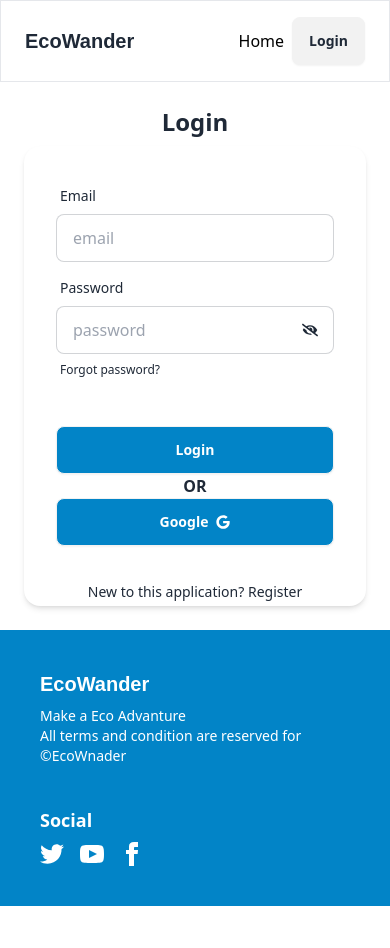
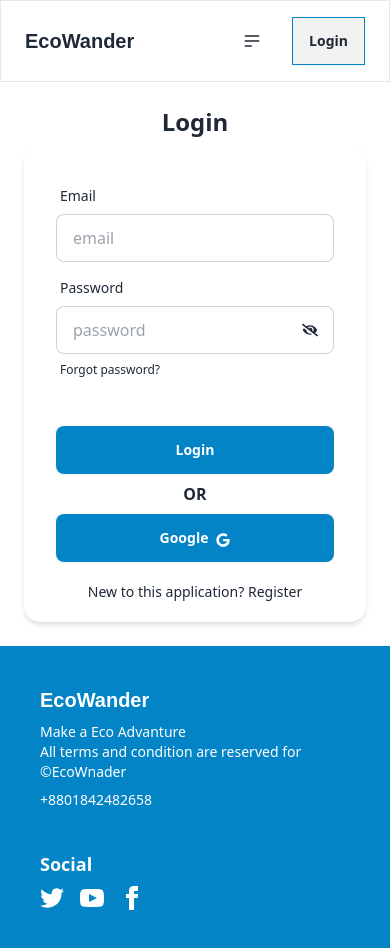
Before and after one commit to Rupon100/EcoWander, a React (Vite) app: page /login in a window 390 px wide. Before the commit the page ends 906 px from the top, so only its background shows below. Built offline with nearby package versions, Linux system fonts and the light colour scheme; no server answers; a web font is replaced by a local one.

Commit message:
login with google functionality added

```diff
--- a/src/Components/Banner.jsx
+++ b/src/Components/Banner.jsx
@@ -18,7 +18,7 @@ const Banner = () => {
         slidesPerView={1}
         pagination={{ clickable: true }}
         navigation={true}
-        className='h-screen border border-red-600'
+        className='h-screen'
       >
         <SwiperSlide>
             <Slider2 />
--- a/src/Components/Footer.jsx
+++ b/src/Components/Footer.jsx
@@ -10,6 +10,7 @@ const Footer = () => {
                     <br />
                      All terms and condition are reserved for	&#169;EcoWnader
                   </p>
+                  <p>+8801842482658</p>
                 </aside>
                 <nav>
                   <h6 className="text-white font-semibold text-lg">Social</h6>
--- a/src/Components/Header.jsx
+++ b/src/Components/Header.jsx
@@ -1,19 +1,30 @@
-import { useContext } from 'react';
+import { useContext, useState } from 'react';
 import { Link, NavLink } from 'react-router-dom';
 import { AuthContext } from '../AuthProvider/AuthProvider';
+import { IoMenuSharp } from "react-icons/io5";
 
 const Header = () => {
     const { user, logout } = useContext(AuthContext);
+    const [isOpen, setIsopen] = useState(false);
 
     const handleLogOut = () => {
         logout();
     }
 
+    const handleMenu = () => {
+        setIsopen(!isOpen)
+    }
+
+    const closeMenu = () => {
+        setIsopen(false);
+    }
+
     return (
         <div className='flex justify-between items-center px-6 md:px-8 py-4 border border-b'>
             <h2 className='logo font-bold  text-xl cursor-pointer'>EcoWander</h2>
-            <div className='flex items-center gap-2'>
-                <ul className='flex gap-4 justify-center items-center'>
+            <div className='flex items-center gap-4 relative'>
+
+                <ul className='hidden md:flex gap-4 justify-center items-center'>
                     <NavLink to='/' className={({ isActive }) => isActive ? 'bg-sky-600 text-white p-2 rounded-md border-none' : 'text-black'} >Home</NavLink>
                     {
                         user && <div className='space-x-4'>
@@ -21,12 +32,42 @@ const Header = () => {
                             <NavLink to='/profile' className={({ isActive }) => isActive ? 'bg-sky-600 text-white p-2 rounded-md border-none' : 'text-black'}>My Profile</NavLink>
                         </div>
                     }
-                    {/* <NavLink to='/about' className={({ isActive }) => isActive ? 'bg-sky-600 text-white p-2 rounded-md border-none' : 'text-black'}>About</NavLink>
-                    <NavLink to='/contact' className={({ isActive }) => isActive ? 'bg-sky-600 text-white p-2 rounded-md border-none' : 'text-black'}>Contact</NavLink> */}
                 </ul>
 
+                {/* <IoMenuSharp className='w-8 h-8' /> */}
+
+
+                <div className="dropdown md:hidden z-10">
+                  <div tabIndex={0} role="button" className="btn btn-ghost btn-circle">
+                    <svg
+                      xmlns="http://www.w3.org/2000/svg"
+                      className="h-5 w-5"
+                      fill="none"
+                      viewBox="0 0 24 24"
+                      stroke="currentColor">
+                      <path
+                        strokeLinecap="round"
+                        strokeLinejoin="round"
+                        strokeWidth="2"
+                        d="M4 6h16M4 12h16M4 18h7" />
+                    </svg>
+                  </div>
+                  <ul
+                    tabIndex={0}
+                    className="menu right-4 absolute z-11 menu-sm dropdown-content bg-white rounded-box z-[1] mt-3 w-52 p-2 shadow flex flex-col gap-2">
+                       <NavLink to='/' className={({ isActive }) => isActive ? 'bg-sky-600 text-white p-2 rounded-md border-none' : 'text-black'} >Home</NavLink>
+                        {
+                            user && <div className='flex flex-col gap-2'>
+                                <NavLink to='/update-profile' className={({ isActive }) => isActive ? 'bg-sky-600 text-white p-2 rounded-md border-none' : 'text-black'}>Update Profile</NavLink>
+                                <NavLink to='/profile' className={({ isActive }) => isActive ? 'bg-sky-600 text-white p-2 rounded-md border-none' : 'text-black'}>My Profile</NavLink>
+                            </div>
+                        }
+                  </ul>
+                </div>
+
+
                 {
-                    user ? <button onClick={handleLogOut} className='btn'>Log out</button> : <Link to='/login' className='btn'>Login</Link>
+                    user ? <button onClick={handleLogOut} className='btn border border-sky-600 rounded-none'>Log out</button> : <Link to='/login' className='btn border border-sky-600 rounded-none'>Login</Link>
                 }
             </div>
         </div>
--- a/src/Experiances/Details.jsx
+++ b/src/Experiances/Details.jsx
@@ -25,12 +25,7 @@ const Details = () => {
                 confirmButtonText: "Ok"
             });
         }
-
-
-
     }
-
-
 
     return (
         <div className="max-w-4xl mx-auto">
@@ -38,7 +33,7 @@ const Details = () => {
                <div className="w-ful h-64 md:w-full">
                   <img className="w-full h-full object-cover rounded-md" src={image} alt="details image" />
                </div>
-               <div className="w-full md:w-full p-2 space-y-4">
+               <div className="w-full md:w-full p-2 space-y-2 md:space-y-4">
                  <span className="font-medium text-sm border p-1 rounded">{categoryName}</span>
                  <h1 className="font-semibold text-2xl">{title}</h1>
                  <p className="text-sm">{shortDescription}</p>
--- a/src/Pages/About.jsx
+++ b/src/Pages/About.jsx
@@ -3,10 +3,10 @@ import grpImg from '../assets/travel-grp.jpg'
 const About = () => {
     return (
         <div className='my-16  flex gap-6 flex-col justify-center items-center text-center'>
-            <div className='space-y-2 w-4/5'>
+            <div className='space-y-2 px-2 w-full md:w-4/5'>
                <span className='text-sm font-semibold text-sky-600'>Know Everything About Us</span>
                <h1 className='text-2xl md:text-4xl font-semibold'>About Our Team</h1>
-               <p className='text-gray-800'>Eco Adventure is an exciting journey into the heart of nature, designed to combine outdoor thrills with a commitment to environmental stewardship. This adventure offers participants the chance to explore pristine landscapes, engage in activities like hiking, kayaking, and wildlife observation, all while learning about conservation efforts and sustainable practices. Ideal for eco-conscious travelers and nature lovers, Eco Adventure aims to leave minimal impact on the environment.</p>
+               <p className='text-gray-800'>Eco Adventure is an exciting journey into the heart of nature, designed to combine outdoor thrills with a commitment to environmental stewardship. <span className='hidden md:inline'>This adventure offers participants the chance to explore pristine landscapes, engage in activities like hiking, kayaking, and wildlife observation, all while learning about conservation efforts and sustainable practices. Ideal for eco-conscious travelers and nature lovers, Eco Adventure aims to leave minimal impact on the environment.</span> </p>
             </div>
             <div className='w-full'>
                 <img className='h-[400px] w-full object-cover' src={grpImg} alt="Group Image" />
--- a/src/Pages/Login.jsx
+++ b/src/Pages/Login.jsx
@@ -96,15 +96,18 @@ const Login = () => {
                   <span className="text-red-500 text-xs font-semibold">{error}</span>
 
                   <div className="form-control mt-6">
-                    <button className="btn bg-sky-600 text-white hover:bg-sky-600">Login</button>
-                    <p className="text-center font-semibold">OR</p>
-                    <button onClick={handleGoogle} className="btn bg-sky-600 text-white hover:bg-sky-600">
-                        Google
-                      <FaGoogle />
-                    </button>
+                    <button className="btn mb-2 border-none bg-sky-600 text-white hover:bg-sky-600">Login</button>
+                    <p className="-mb-6 text-center font-semibold">OR</p>
                   </div>
                 </form>
-                <h4 className="text-sm text-center p-1">New to this application? <Link to='/register'>Register</Link></h4>
+                <div className="mx-8">
+                    <button onClick={handleGoogle} className="btn border-none bg-sky-600 text-white hover:bg-sky-600 w-full">
+                        <h4>Google</h4>
+                        <FaGoogle className="mt-1" />
+                    </button>
+                </div>
+
+                <h4 className="text-sm text-center p-1 my-4">New to this application? <Link to='/register'>Register</Link></h4>
             </div>
         </div>
     );
--- a/src/Pages/Register.jsx
+++ b/src/Pages/Register.jsx
@@ -78,14 +78,9 @@ const Register = () => {
 
                   <div className="form-control mt-6">
                     <button className="btn bg-sky-600 text-white hover:bg-sky-600">Register</button>
-                    {/* <p className="text-center font-semibold">OR</p>
-                    <button className="btn bg-sky-600 text-white hover:bg-sky-600">
-                        Google
-                      <FaGoogle />
-                    </button> */}
                   </div>
                 </form>
-                <h4 className="text-sm text-center p-1">Already Have an account? <Link to='/login'>Login</Link></h4>
+                <h4 className="text-sm text-center p-1 my-4">Already Have an account? <Link to='/login'>Login</Link></h4>
             </div>
         </div>
     );
--- a/src/Slidder/Slider2.jsx
+++ b/src/Slidder/Slider2.jsx
@@ -5,7 +5,7 @@ import 'animate.css';
 const Slider2 = () => {
     return (
         <div
-            className="hero min-h-screen border border-red-500"
+            className="hero min-h-screen"
             style={{
               backgroundImage: `url(${slide2})`,
               backgroundSize: 'cover',
```
